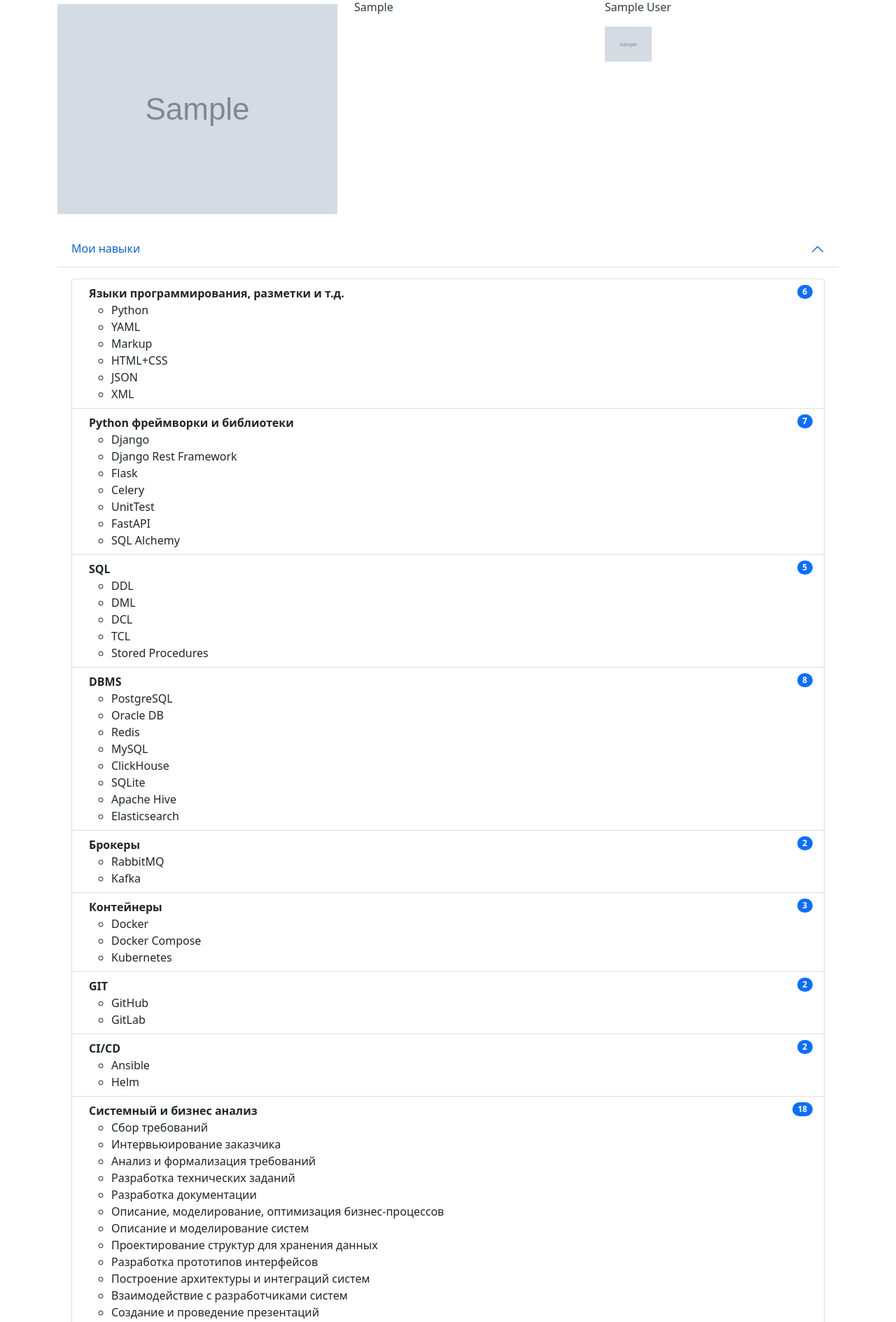
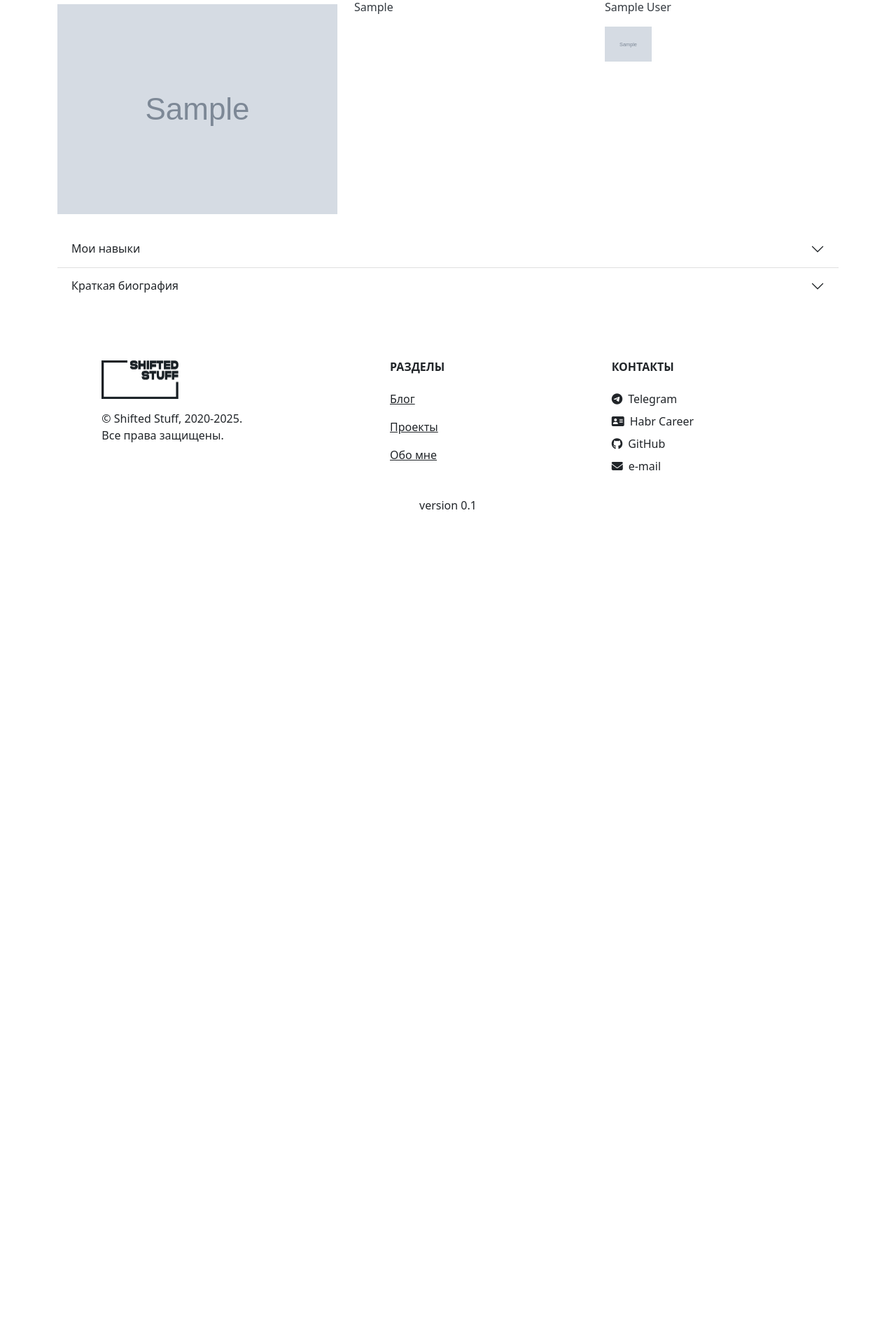
Before and after one commit to askopintsev/shiftedblog, a Django app: page /about in a window 1280 px wide. Shown: the part 81-1970 px from the top of the page at 70% size. After the commit the page ends 809 px from the top, so only its background shows below. Run offline with Django 3.2, Linux system fonts and the light colour scheme; tables that the repository leaves empty hold one stand-in row (values such as "Sample post"); grey boxes marked "Sample" are stand-in pictures; parts of the project's set-up code (start-up, migrations or seed data) failed here and were passed over; some libraries are stand-ins or nearby versions.

Commit message:
templates fixes

```diff
--- a/shiftedblog/templates/blog/about.html
+++ b/shiftedblog/templates/blog/about.html
@@ -7,7 +7,7 @@
 <div class="container">
     <div class="row align-items-start info_block">
         <div class="col-sm my-2">
-            <img alt="avatar" class="avatar" height="300px" src="{% static '/' %}{{ person.avatar }}">
+            <img alt="avatar" class="avatar" height="300px" src="{{ person.avatar.url|urlencode }}">
         </div>
         <div class="col-sm">
             <p>
@@ -31,13 +31,13 @@
     <div class="accordion accordion-flush my-3" id="accordionPanelsStayOpenExample">
         <div class="accordion-item">
             <h2 class="accordion-header" id="panelsStayOpen-headingOne">
-                <button aria-controls="panelsStayOpen-collapseOne" aria-expanded="true" class="accordion-button"
+                <button aria-controls="panelsStayOpen-collapseOne" aria-expanded="false" class="accordion-button collapsed"
                         data-bs-target="#panelsStayOpen-collapseOne" data-bs-toggle="collapse"
                         type="button">
                     Мои навыки
                 </button>
             </h2>
-            <div aria-labelledby="panelsStayOpen-headingOne" class="accordion-collapse collapse show"
+            <div aria-labelledby="panelsStayOpen-headingOne" class="accordion-collapse collapse"
                  id="panelsStayOpen-collapseOne">
                 <div class="accordion-body">
                     <ol class="list-group list-group">
--- a/shiftedblog/templates/blog/post/detail.html
+++ b/shiftedblog/templates/blog/post/detail.html
@@ -58,7 +58,7 @@
                         <img alt="post_cover_image"
                              class="img-responsive rounded mx-auto my-auto"
                              height=158px
-                             src="media/{{ post.cover_image.url|urlencode }}"
+                             src="{{ post.cover_image.url|urlencode }}"
                              width=auto>
                     </div>
                     <div class="col p-4 d-flex flex-column position-static">
@@ -85,7 +85,7 @@
                         <img alt="post_cover_image"
                              class="img-responsive rounded mx-auto my-auto"
                              height=158px
-                             src="media/{{ post.cover_image.url|urlencode }}"
+                             src="{{ post.cover_image.url|urlencode }}"
                              width=auto>
                     </div>
                     <div class="col p-4 d-flex flex-column position-static">
--- a/shiftedblog/templates/blog/post/list.html
+++ b/shiftedblog/templates/blog/post/list.html
@@ -16,7 +16,7 @@
         <div class="col-sm-6 col-lg-4 mb-3">
             <div class="card mb-3 h-100 border rounded overflow-hidden shadow-sm">
                 <a href="{{ post.get_absolute_url }}">
-                    <img class="card-img-top" src="media/{{ post.cover_image }}" alt="{{ post.title }}">
+                    <img class="card-img-top" src="{{ post.cover_image.url|urlencode }}" alt="{{ post.title }}">
                 </a>
                 <div class="card-body">
                     <a href="{{ post.get_absolute_url }}" class="text-decoration-none text-reset">
```
